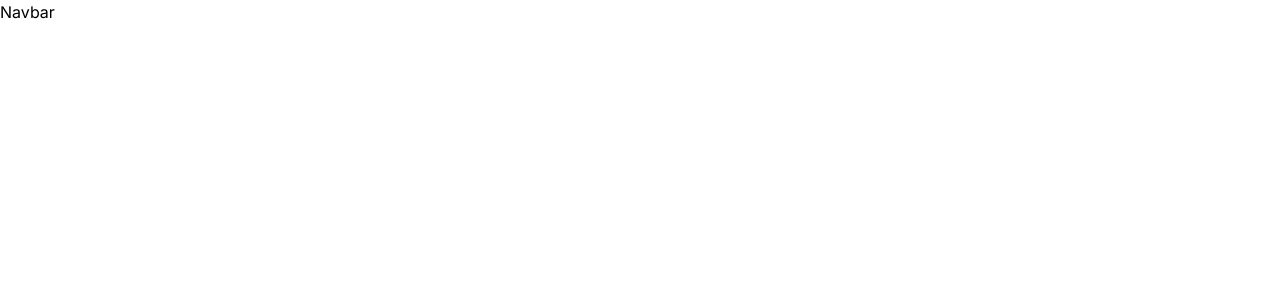
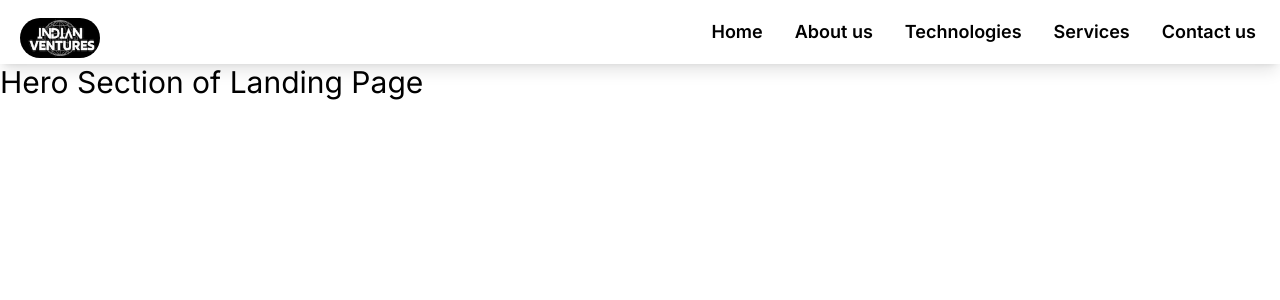
Before and after one commit to indianventuresdb/indian-ventures, a Next.js app: page / in a window 1280 px wide. Shown: the top 300 px of the page. Built offline with nearby package versions, Linux system fonts and the light colour scheme.

Commit message:
done pages setup

```diff
--- a/src/app/layout.js
+++ b/src/app/layout.js
@@ -12,8 +12,10 @@ export const metadata = {
 export default function RootLayout({ children }) {
   return (
     <html lang="en">
-      <Navbar />
-      <body className={inter.className}>{children}</body>
+      <body className={inter.className}>
+        <Navbar />
+        {children}
+      </body>
     </html>
   );
 }
--- a/src/app/page.js
+++ b/src/app/page.js
@@ -1,6 +1,11 @@
+import HeroSection from "@/components/LandingPage/HeroSection";
 import React from "react";
 
 function Home() {
-  return <div className="text-3xl"></div>;
+  return (
+    <div className="text-3xl">
+      <HeroSection />
+    </div>
+  );
 }
 export default Home;
--- /dev/null
+++ b/src/components/LandingPage/HeroSection.js
@@ -0,0 +1,11 @@
+import React from "react";
+
+function HeroSection() {
+  return (
+    <div>
+      <h1>Hero Section of Landing Page</h1>
+    </div>
+  );
+}
+
+export default HeroSection;
--- a/src/components/Navbar/Navbar.js
+++ b/src/components/Navbar/Navbar.js
@@ -1,10 +1,24 @@
 import React from "react";
-
+import Image from "next/image";
+import Link from "next/link";
+import Navlinks from "./Navlinks";
+import logo from "@/assets/logo.png";
 function Navbar() {
   return (
-    <div>
-      <h1>Navbar</h1>
-    </div>
+    <nav className="flex justify-between items-center h-16 bg-white shadow-lg">
+      <div className="flex items-center">
+        <Link href="/" className="w-28 sm:w-32 ml-5 mt-3">
+          <Image
+            src={logo}
+            alt="Logo"
+            className="object-cover w-20 h-10 rounded-full"
+            width={80}
+            height={50}
+          />
+        </Link>
+      </div>
+      <Navlinks />
+    </nav>
   );
 }
 
--- /dev/null
+++ b/src/components/Navbar/Navlinks.js
@@ -0,0 +1,98 @@
+"use client";
+import React, { useState } from "react";
+import Link from "next/link";
+import { BsList } from "react-icons/bs";
+
+const Navlinks = () => {
+  const [isMenuOpen, setIsMenuOpen] = useState(false);
+
+  const toggleMenu = () => {
+    setIsMenuOpen(!isMenuOpen);
+  };
+
+  return (
+    <nav className="flex items-center justify-between px-6  ">
+      <div className="flex items-center xl:space-x-8 space-x-4 max-md:hidden">
+        <Link
+          href="/"
+          className="text-mblack
+           text-lg font-semibold hover:text-gray-500"
+        >
+          Home
+        </Link>
+        <Link
+          href="/about"
+          className="text-mblack
+           text-lg font-semibold hover:text-gray-500"
+        >
+          About us
+        </Link>
+        <Link
+          href="/technologies"
+          className="text-mblack
+           text-lg font-semibold hover:text-gray-500"
+        >
+          Technologies
+        </Link>
+        <Link
+          href="/services"
+          className="text-mblack
+           text-lg font-semibold hover:text-gray-500"
+        >
+          Services
+        </Link>
+        <Link
+          href="/contact"
+          className="text-mblack
+           text-lg font-semibold hover:text-gray-500"
+        >
+          Contact us
+        </Link>
+      </div>
+      <div className="md:hidden cursor-pointer" onClick={toggleMenu}>
+        <BsList className="h-8 w-8 text-mblack" />
+      </div>
+      {isMenuOpen && (
+        <div className="md:hidden absolute top-0 left-0 w-[60%] sm:w-1/3 h-80 bg-black z-50 flex flex-col px-2 pt-10 py-4">
+          <Link
+            href="/"
+            className="text-white
+             text-lg font-semibold mb-4 hover:text-gray-500"
+          >
+            Home
+          </Link>
+          <Link
+            href="/about"
+            className="text-white
+             text-lg font-semibold mb-4 hover:text-gray-500"
+          >
+            About us
+          </Link>
+          <Link
+            href="/technologies"
+            className="text-white
+             text-lg font-semibold mb-4 hover:text-gray-500"
+          >
+            Technologies
+          </Link>
+          <Link
+            href="/services"
+            className="text-white
+             text-lg font-semibold mb-4 hover:text-gray-500"
+          >
+            Services
+          </Link>
+          <Link
+            href="/contact"
+            className="text-white
+             text-lg font-semibold hover:text-gray-500"
+          >
+            Contact us
+          </Link>
+        </div>
+      )}
+    </nav>
+  );
+};
+
+export default Navlinks;
--- a/tailwind.config.js
+++ b/tailwind.config.js
@@ -7,6 +7,9 @@ module.exports = {
   ],
   theme: {
     extend: {
+      colors: {
+        mblack: "#000000",
+      },
       backgroundImage: {
         "gradient-radial": "radial-gradient(var(--tw-gradient-stops))",
         "gradient-conic":
```
Also changed, not shown: package.json (+5 -4 lines), src/assets/logo.png (added), 1 other file (tests, documents, lock files or other folders).
